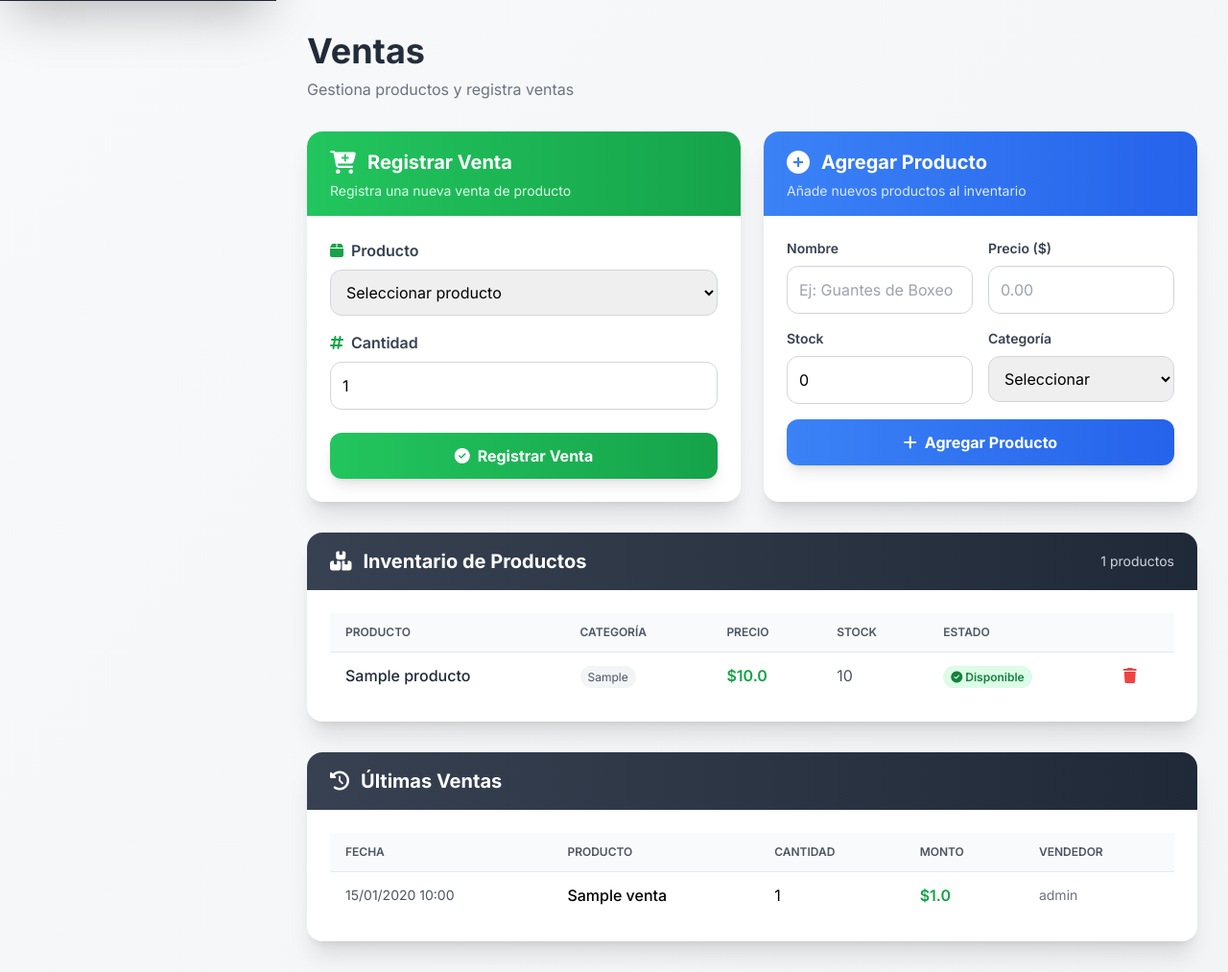
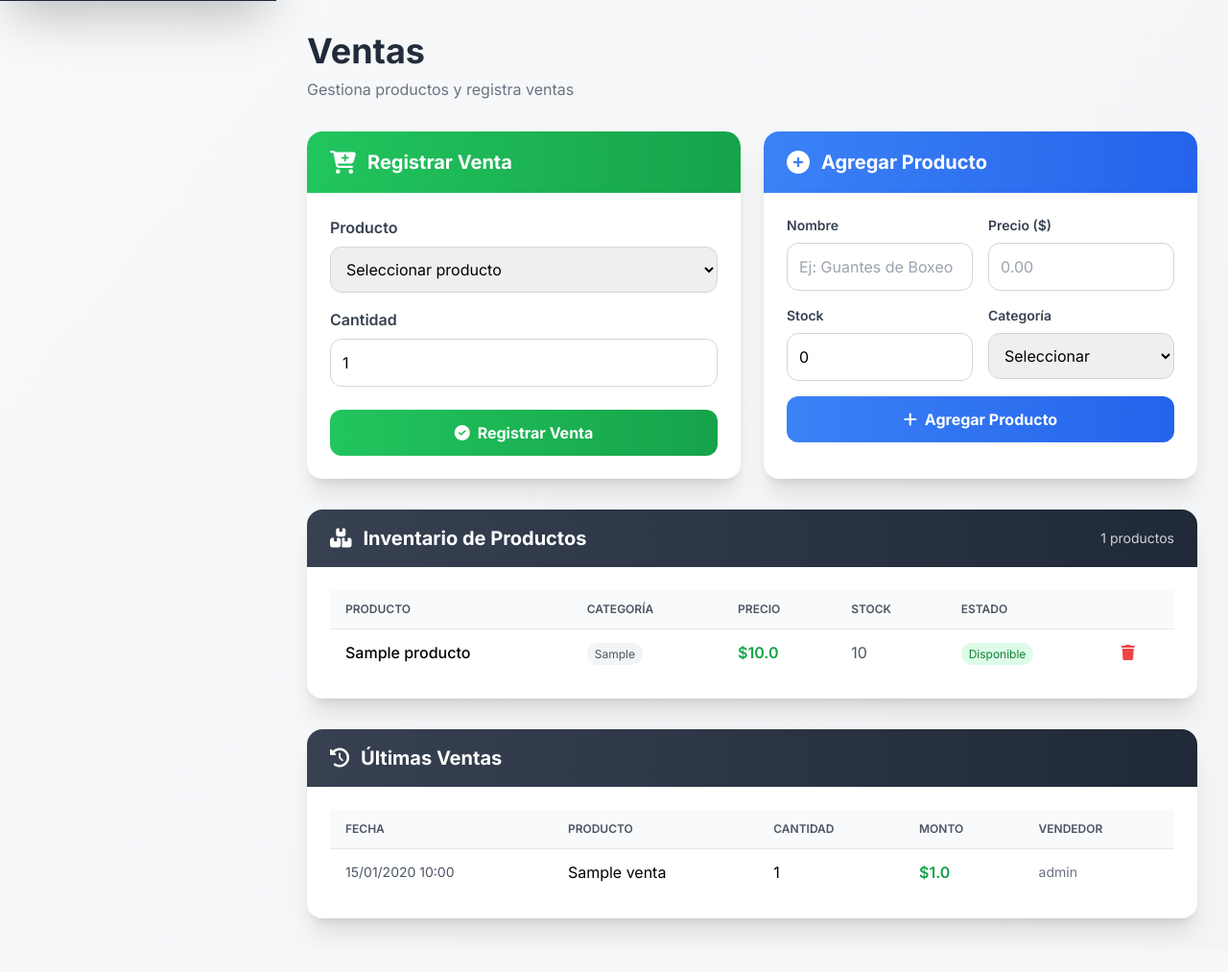
Before and after one commit to gekieper-cell/boxfit2.0, a Flask app: page /ventas in a window 1280 px wide. Shown: the part 618-1631 px from the top of the page at 96% size. After the commit the page ends 1594 px from the top, so only its background shows below. Run offline with Flask 3, Linux system fonts and the light colour scheme; a user stored in the database is signed in; tables that the repository leaves empty hold one stand-in row (values such as "Sample post"); some libraries are stand-ins or nearby versions.

Commit message:
fix: corregir layout de ventas, eliminar duplicado

```diff
--- a/templates/ventas.html
+++ b/templates/ventas.html
@@ -7,24 +7,21 @@
     <p class="text-gray-500 mt-2">Gestiona productos y registra ventas</p>
 </div>
 
-<!-- Sección Principal: Registrar Venta y Agregar Producto en la misma fila -->
+<!-- Dos columnas: Registrar Venta y Agregar Producto -->
 <div class="grid grid-cols-1 lg:grid-cols-2 gap-6 mb-8">
-    <!-- Registrar Venta -->
-    <div class="bg-white rounded-2xl shadow-xl overflow-hidden card-hover">
+    <!-- Registrar Venta - Columna Izquierda -->
+    <div class="bg-white rounded-2xl shadow-xl overflow-hidden">
         <div class="bg-gradient-to-r from-green-500 to-green-600 px-6 py-4">
             <div class="flex items-center gap-3">
                 <i class="fas fa-cart-plus text-white text-2xl"></i>
                 <h3 class="text-xl font-bold text-white">Registrar Venta</h3>
             </div>
-            <p class="text-green-100 text-sm mt-1">Registra una nueva venta de producto</p>
         </div>
         <div class="p-6">
             <form method="POST" action="{{ url_for('registrar_venta') }}">
                 <div class="mb-4">
-                    <label class="block text-gray-700 mb-2 font-semibold">
-                        <i class="fas fa-box text-green-600 mr-2"></i>Producto
-                    </label>
-                    <select name="producto_id" required class="w-full p-3 border border-gray-300 rounded-xl focus:border-green-500 focus:outline-none focus:ring-2 focus:ring-green-500/50 transition-all">
+                    <label class="block text-gray-700 mb-2 font-semibold">Producto</label>
+                    <select name="producto_id" required class="w-full p-3 border border-gray-300 rounded-xl focus:border-green-500 focus:outline-none">
                         <option value="">Seleccionar producto</option>
                         {% for p in productos %}
                         <option value="{{ p.id }}">{{ p.nombre }} - ${{ p.precio }} (Stock: {{ p.stock }})</option>
@@ -32,12 +29,10 @@
                     </select>
                 </div>
                 <div class="mb-6">
-                    <label class="block text-gray-700 mb-2 font-semibold">
-                        <i class="fas fa-hashtag text-green-600 mr-2"></i>Cantidad
-                    </label>
-                    <input type="number" name="cantidad" value="1" min="1" required class="w-full p-3 border border-gray-300 rounded-xl focus:border-green-500 focus:outline-none focus:ring-2 focus:ring-green-500/50 transition-all">
+                    <label class="block text-gray-700 mb-2 font-semibold">Cantidad</label>
+                    <input type="number" name="cantidad" value="1" min="1" required class="w-full p-3 border border-gray-300 rounded-xl focus:border-green-500 focus:outline-none">
                 </div>
-                <button type="submit" class="w-full bg-gradient-to-r from-green-500 to-green-600 hover:from-green-600 hover:to-green-700 text-white font-bold py-3 rounded-xl transition-all shadow-lg hover:shadow-xl btn-effect flex items-center justify-center gap-2">
+                <button type="submit" class="w-full bg-gradient-to-r from-green-500 to-green-600 hover:from-green-600 hover:to-green-700 text-white font-bold py-3 rounded-xl transition-all flex items-center justify-center gap-2">
                     <i class="fas fa-check-circle"></i>
                     Registrar Venta
                 </button>
@@ -45,44 +40,42 @@
         </div>
     </div>
 
-    <!-- Agregar Producto -->
+    <!-- Agregar Producto - Columna Derecha (solo admin) -->
     {% if current_user.role == 'admin' %}
-    <div class="bg-white rounded-2xl shadow-xl overflow-hidden card-hover">
+    <div class="bg-white rounded-2xl shadow-xl overflow-hidden">
         <div class="bg-gradient-to-r from-blue-500 to-blue-600 px-6 py-4">
             <div class="flex items-center gap-3">
                 <i class="fas fa-plus-circle text-white text-2xl"></i>
                 <h3 class="text-xl font-bold text-white">Agregar Producto</h3>
             </div>
-            <p class="text-blue-100 text-sm mt-1">Añade nuevos productos al inventario</p>
         </div>
         <div class="p-6">
             <form method="POST" action="{{ url_for('nuevo_producto') }}">
                 <div class="grid grid-cols-1 md:grid-cols-2 gap-4 mb-4">
                     <div>
                         <label class="block text-gray-700 mb-2 text-sm font-semibold">Nombre</label>
-                        <input type="text" name="nombre" placeholder="Ej: Guantes de Boxeo" required class="w-full p-3 border border-gray-300 rounded-xl focus:border-blue-500 focus:outline-none">
+                        <input type="text" name="nombre" placeholder="Ej: Guantes de Boxeo" required class="w-full p-3 border border-gray-300 rounded-xl">
                     </div>
                     <div>
                         <label class="block text-gray-700 mb-2 text-sm font-semibold">Precio ($)</label>
-                        <input type="number" name="precio" placeholder="0.00" step="0.01" required class="w-full p-3 border border-gray-300 rounded-xl focus:border-blue-500 focus:outline-none">
+                        <input type="number" name="precio" placeholder="0.00" step="0.01" required class="w-full p-3 border border-gray-300 rounded-xl">
                     </div>
                     <div>
                         <label class="block text-gray-700 mb-2 text-sm font-semibold">Stock</label>
-                        <input type="number" name="stock" placeholder="Cantidad" value="0" class="w-full p-3 border border-gray-300 rounded-xl focus:border-blue-500 focus:outline-none">
+                        <input type="number" name="stock" placeholder="Cantidad" value="0" class="w-full p-3 border border-gray-300 rounded-xl">
                     </div>
                     <div>
                         <label class="block text-gray-700 mb-2 text-sm font-semibold">Categoría</label>
-                        <select name="categoria" class="w-full p-3 border border-gray-300 rounded-xl focus:border-blue-500 focus:outline-none">
+                        <select name="categoria" class="w-full p-3 border border-gray-300 rounded-xl">
                             <option value="">Seleccionar</option>
                             <option>Bebidas</option>
                             <option>Equipamiento</option>
                             <option>Suplementos</option>
                             <option>Alimentos</option>
-                            <option>Accesorios</option>
                         </select>
                     </div>
                 </div>
-                <button type="submit" class="w-full bg-gradient-to-r from-blue-500 to-blue-600 hover:from-blue-600 hover:to-blue-700 text-white font-bold py-3 rounded-xl transition-all shadow-lg hover:shadow-xl btn-effect flex items-center justify-center gap-2">
+                <button type="submit" class="w-full bg-gradient-to-r from-blue-500 to-blue-600 hover:from-blue-600 hover:to-blue-700 text-white font-bold py-3 rounded-xl transition-all flex items-center justify-center gap-2">
                     <i class="fas fa-plus"></i>
                     Agregar Producto
                 </button>
@@ -92,7 +85,7 @@
     {% endif %}
 </div>
 
-<!-- Lista de Productos -->
+<!-- Inventario de Productos -->
 <div class="bg-white rounded-2xl shadow-xl overflow-hidden mb-8">
     <div class="bg-gradient-to-r from-gray-700 to-gray-800 px-6 py-4">
         <div class="flex items-center justify-between">
@@ -104,6 +97,7 @@
         </div>
     </div>
     <div class="overflow-x-auto p-6">
+        {% if productos %}
         <table class="w-full">
             <thead class="bg-gray-50 border-b">
                 <tr>
@@ -112,13 +106,15 @@
                     <th class="px-4 py-3 text-left text-xs font-semibold text-gray-600 uppercase">Precio</th>
                     <th class="px-4 py-3 text-left text-xs font-semibold text-gray-600 uppercase">Stock</th>
                     <th class="px-4 py-3 text-left text-xs font-semibold text-gray-600 uppercase">Estado</th>
+                    {% if current_user.role == 'admin' %}
                     <th class="px-4 py-3 text-left text-xs font-semibold text-gray-600 uppercase"></th>
+                    {% endif %}
                 </tr>
             </thead>
             <tbody class="divide-y divide-gray-100">
                 {% for p in productos %}
-                <tr class="hover:bg-gray-50 transition-colors">
-                    <td class="px-4 py-3 font-medium text-gray-800">{{ p.nombre }}</td>
+                <tr class="hover:bg-gray-50">
+                    <td class="px-4 py-3 font-medium">{{ p.nombre }}</td>
                     <td class="px-4 py-3">
                         {% if p.categoria %}
                         <span class="px-2 py-1 bg-gray-100 text-gray-600 rounded-full text-xs">{{ p.categoria }}</span>
@@ -128,40 +124,40 @@
                     </td>
                     <td class="px-4 py-3 font-semibold text-green-600">${{ p.precio }}</td>
                     <td class="px-4 py-3">
-                        {% if p.stock <= 5 and p.stock > 0 %}
+                        {% if p.stock <= 0 %}
+                        <span class="text-red-600 font-semibold">{{ p.stock }}</span>
+                        {% elif p.stock <= 5 %}
                         <span class="text-orange-600 font-semibold">{{ p.stock }}</span>
-                        {% elif p.stock == 0 %}
-                        <span class="text-red-600 font-semibold">{{ p.stock }}</span>
                         {% else %}
                         <span class="text-gray-600">{{ p.stock }}</span>
                         {% endif %}
                     </td>
                     <td class="px-4 py-3">
                         {% if p.stock <= 0 %}
-                        <span class="px-2 py-1 bg-red-100 text-red-700 rounded-full text-xs font-semibold">
-                            <i class="fas fa-times-circle text-xs"></i> Sin stock
-                        </span>
+                        <span class="px-2 py-1 bg-red-100 text-red-700 rounded-full text-xs">Sin stock</span>
                         {% elif p.stock <= 5 %}
-                        <span class="px-2 py-1 bg-orange-100 text-orange-700 rounded-full text-xs font-semibold">
-                            <i class="fas fa-exclamation-triangle text-xs"></i> Stock bajo
-                        </span>
+                        <span class="px-2 py-1 bg-orange-100 text-orange-700 rounded-full text-xs">Stock bajo</span>
                         {% else %}
-                        <span class="px-2 py-1 bg-green-100 text-green-700 rounded-full text-xs font-semibold">
-                            <i class="fas fa-check-circle text-xs"></i> Disponible
-                        </span>
+                        <span class="px-2 py-1 bg-green-100 text-green-700 rounded-full text-xs">Disponible</span>
                         {% endif %}
                     </td>
+                    {% if current_user.role == 'admin' %}
                     <td class="px-4 py-3">
-                        {% if current_user.role == 'admin' %}
-                        <a href="{{ url_for('eliminar_producto', id=p.id) }}" class="text-red-500 hover:text-red-700 transition-colors" onclick="return confirm('¿Eliminar este producto?')">
+                        <a href="{{ url_for('eliminar_producto', id=p.id) }}" class="text-red-500 hover:text-red-700" onclick="return confirm('¿Eliminar {{ p.nombre }}?')">
                             <i class="fas fa-trash"></i>
                         </a>
-                        {% endif %}
                     </td>
+                    {% endif %}
                 </tr>
                 {% endfor %}
             </tbody>
         </table>
+        {% else %}
+        <div class="text-center py-8 text-gray-400">
+            <i class="fas fa-box-open text-4xl mb-2 block"></i>
+            <p>No hay productos registrados</p>
+        </div>
+        {% endif %}
     </div>
 </div>
 
@@ -174,6 +170,7 @@
         </div>
     </div>
     <div class="overflow-x-auto p-6">
+        {% if ventas %}
         <table class="w-full">
             <thead class="bg-gray-50 border-b">
                 <tr>
@@ -186,23 +183,22 @@
             </thead>
             <tbody class="divide-y divide-gray-100">
                 {% for v in ventas %}
-                <tr class="hover:bg-gray-50 transition-colors">
+                <tr class="hover:bg-gray-50">
                     <td class="px-4 py-3 text-sm text-gray-600">{{ v.fecha.strftime('%d/%m/%Y %H:%M') }}</td>
-                    <td class="px-4 py-3 font-medium">{{ v.producto_nombre }}</td>
+                    <td class="px-4 py-3">{{ v.producto_nombre }}</td>
                     <td class="px-4 py-3">{{ v.cantidad }}</td>
                     <td class="px-4 py-3 font-semibold text-green-600">${{ v.monto }}</td>
                     <td class="px-4 py-3 text-sm text-gray-500">{{ v.usuario.username if v.usuario else '-' }}</td>
                 </tr>
-                {% else %}
-                <tr>
-                    <td colspan="5" class="px-4 py-8 text-center text-gray-400">
-                        <i class="fas fa-shopping-cart text-3xl mb-2 block"></i>
-                        No hay ventas registradas aún
-                    </td>
-                </tr>
                 {% endfor %}
             </tbody>
         </table>
+        {% else %}
+        <div class="text-center py-8 text-gray-400">
+            <i class="fas fa-shopping-cart text-4xl mb-2 block"></i>
+            <p>No hay ventas registradas aún</p>
+        </div>
+        {% endif %}
     </div>
 </div>
 {% endblock %}
```
